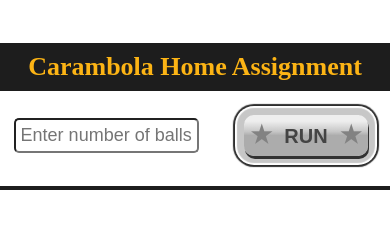
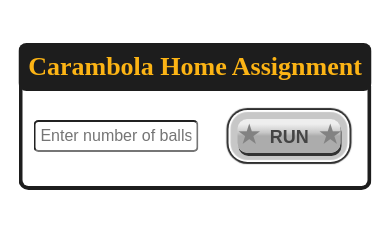
Before and after one commit to ohadTsarfati/movingBalls, a plain HTML site: page index.html in a window 390 px wide. Drawn offline with Linux system fonts and the light colour scheme.

Commit message:
added media queries

```diff
--- a/styles/style.css
+++ b/styles/style.css
@@ -9,7 +9,7 @@ body{
     top: 3%;
     position: fixed;
     width: 40%;
-    min-width: 420px;
+    min-width: 353px;
     max-width: 600px;
     height: 120px;
     /* Firefox */
@@ -98,12 +98,18 @@ h1 {
 }
 
 .inner-menu input{
-	font-size: 18px;
+	font-size: 16px;
 	border-radius: 5px;
-	margin-left: 5%;
-	width: 45%;
+	margin-left: 2%;
+	width: 48%;
 	box-sizing: border-box;
 	padding: 5px;
+}
+
+@media screen and (min-width:1040px){
+	.inner-menu input{
+		font-size: 18px;
+	}
 }
 /*removing the focus outline*/
 .inner-menu input:focus{
@@ -121,8 +127,8 @@ h1 {
 	text-transform: uppercase;
 	color:#444444;
 	font-family: arial;
-	font-size: 20px;
-	line-height: 40px;
+	font-size: 18px;
+	line-height: 32px;
 	font-weight: 600;
 	width: 30%;
 	margin-left: 10%;
@@ -164,6 +170,13 @@ h1 {
 	padding-left: 10%;
 }
 
+@media screen and (min-width:1040px){
+	.button{
+		font-size: 20px;
+		line-height: 40px;
+	}
+}
+
 #canvas {
 	display: block;
 	overflow: hidden;
```
